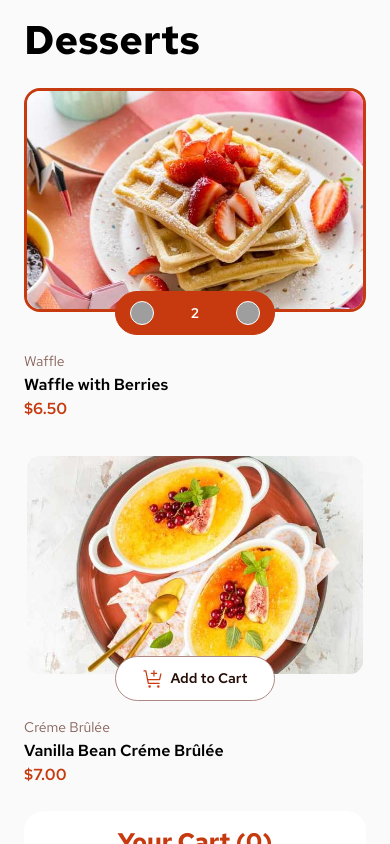
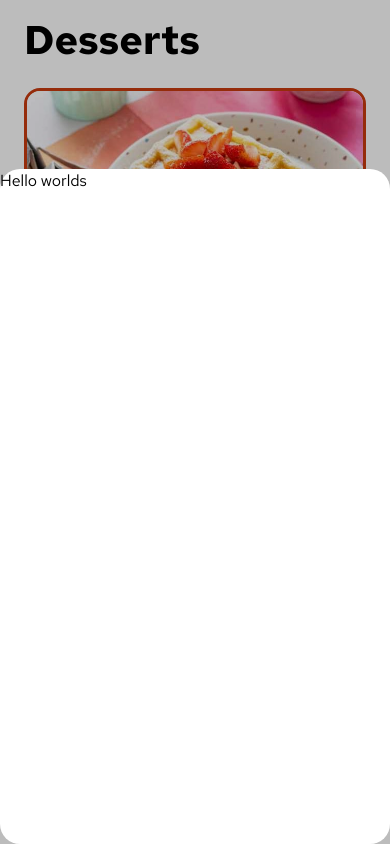
Before and after one commit to redstar504/react-food-cart, a React (Vite) app: page / in a window 390 px wide. Shown: the top 844 px of the page. Built offline with nearby package versions, Linux system fonts and the light colour scheme; grey boxes are pictures that could not be loaded.

Commit message:
wip - mobile layout

```diff
--- a/src/App.tsx
+++ b/src/App.tsx
@@ -34,12 +34,18 @@ const products: Product[] = [
 const initialCart: CartProduct[] = [
     {
         productId: 1,
-        quantity: 2
+        quantity: 2,
+    },
+    {
+        productId: 2,
+        quantity: 1,
     }
 ]
 
 function App() {
     const [cart, setCart] = useState<CartProduct[]>(initialCart)
+    const [isOrderConfirmed, setIsOrderConfirmed] = useState(true)
+
     const isProductInCart = (productId: number) => !!cart.find(ci => ci.productId === productId)
     const numProductsInCart = (productId: number) => cart.find(ci => ci.productId === productId)?.quantity ?? 0
 
@@ -55,16 +61,28 @@ function App() {
                         <li key={product.id} className={isProductInCart(product.id) ? 'selected' : ''}>
                             <a href="#">
                                 <picture>
-                                    <source srcSet={`images/image-${product.imageName}-desktop.jpg`} media="(min-width: 768px)" />
-                                    <source srcSet={`images/image-${product.imageName}-tablet.jpg`} media="(min-width: 480px)" />
-                                    <img src={`images/image-${product.imageName}-mobile.jpg`} alt="Waffle" />
+                                    <source srcSet={`images/image-${product.imageName}-desktop.jpg`}
+                                            media="(min-width: 768px)"/>
+                                    <source srcSet={`images/image-${product.imageName}-tablet.jpg`}
+                                            media="(min-width: 480px)"/>
+                                    <img src={`images/image-${product.imageName}-mobile.jpg`} alt="Waffle"/>
                                 </picture>
                             </a>
                             {isProductInCart(product.id) ? (
                                 <div className="cartControlButton">
-                                    <button className="decreaseQuantity"></button>
+                                    <button
+                                        className="decreaseQuantity"
+                                        onClick={() => {
+                                            console.log("foo")
+                                        }}
+                                    ></button>
                                     {numProductsInCart(product.id)}
-                                    <button className="increaseQuantity"></button>
+                                    <button
+                                        className="increaseQuantity"
+                                        onClick={() => {
+                                            console.log("bar")
+                                        }}
+                                    ></button>
                                 </div>
                             ) : (
                                 <button>
@@ -79,14 +97,71 @@ function App() {
                     ))}
                 </ul>
 
-                <div id="cart">
-                    <h2 className="text-2">Your Cart (0)</h2>
-                    <img id="emptyImg" src="/images/illustration-empty-cart.svg" alt="Empty cart"/>
-                    <p className="text-4-bold">Your added items will appear here.</p>
-                </div>
+                {cart.length > 0 ? (
+                    <div id="cart">
+                        <h2 className="text-2">Your Cart ({cart.length})</h2>
+                        <ul>
+                            {cart.map(cartProduct => (
+                                <CartProduct productId={cartProduct.productId} quantity={cartProduct.quantity} />
+                            ))}
+                        </ul>
+
+                        <div id="cartTotal">
+                            <p className="text-4">Order Total</p>
+                            <strong className="text-2">$46.50</strong>
+                        </div>
+
+                        <div id="cartFootnote">
+                            <img src="/images/icon-carbon-neutral.svg" alt="Carbon Neutral" />
+                            This is a <strong className="text-4-bold ">carbon-neutral</strong> delivery
+                        </div>
+
+                        <button
+                            id="confirmOrder"
+                            className="text-3"
+                            onClick={() => setIsOrderConfirmed(v => !v)}
+                        >
+                            Confirm Order
+                        </button>
+                    </div>
+                ) : (
+                    <div id="cart">
+                        <h2 className="text-2">Your Cart ({cart.length})</h2>
+                        <img id="emptyImg" src="/images/illustration-empty-cart.svg" alt="Empty cart"/>
+                        <p className="text-4-bold">Your added items will appear here.</p>
+                    </div>
+                )}
+
+                { isOrderConfirmed && (
+                    <>
+                        <div id="overlay" onClick={() => setIsOrderConfirmed(false)}></div>
+                        <div className="modal">
+                            <p>Hello worlds</p>
+                        </div>
+                    </>
+                )}
             </div>
         </>
     )
 }
 
 export default App
+
+function CartProduct({productId, quantity}: { productId: number, quantity: number}) {
+    const product = products.find(p => p.id == productId)
+    const subtotal = product ? product.price * quantity : 0
+
+    return product ? (
+        <li key={productId}>
+            <div className="cartLineItem">
+                <h3 className="text-4-bold">{product.longName}</h3>
+                <span className="cartQuantity text-4-bold">{quantity}x</span>
+                @ ${product.price.toFixed(2)}
+                <strong className="text-4-bold">${subtotal.toFixed(2)}</strong>
+            </div>
+            <button>
+                <img src="/images/icon-remove-item.svg"/>
+            </button>
+        </li>
+    ) : undefined
+}
--- a/src/screen.css
+++ b/src/screen.css
@@ -45,6 +45,34 @@ ul {
 
 /* end reset */
 
+html, body, #root {
+    height: 100%;
+}
+
+#container {
+    min-height: 100%;
+    position: relative;
+}
+
+.modal {
+    position: fixed;
+    bottom: 0;
+    left: 0;
+    width: 100%;
+    height: 80%;
+    background: #fff;
+    border-radius: 1.25em;
+}
+
+#overlay {
+    position: fixed;
+    top: 0;
+    left: 0;
+    width: 100%;
+    height: 100%;
+    background: rgba(0, 0, 0, 0.25);
+}
+
 :root {
     --red: hsl(14, 86%, 42%);
     --rose-900: hsl(14, 65%, 9%);
@@ -77,13 +105,14 @@ body {
 }
 
 .text-4 {
-    font: 400 .875em/1.5 "Red Hat Text", sans-serif;
+    font: 400 1rem/1.5 "Red Hat Text", sans-serif;
     letter-spacing: 0;
 }
 
 .text-4-bold {
-    font: 600 .875em/1.5 "Red Hat Text", sans-serif;
+    font: 600 1rem/1.5 "Red Hat Text", sans-serif;
     letter-spacing: 0;
+    color: #000;
 }
 
 #container {
@@ -145,8 +174,8 @@ body {
 }
 
 #productList .cartControlButton button {
-    width: 1.5em;
-    height: 1.5em;
+    width: 2em;
+    height: 2em;
     border-radius: 50%;
     border: 1px solid #fff;
 }
@@ -171,8 +200,11 @@ body {
     background: #fff;
     border-radius: 1.25em;
     padding: 1em 1.5em;
-    text-align: center;
     color: var(--rose-500);
+    text-align: left;
+    display: flex;
+    flex-direction: column;
+    row-gap: 1em;
 }
 
 #cart h2 {
@@ -186,6 +218,67 @@ body {
     margin: 0 auto;
 }
 
+#cart li {
+    border-bottom: 1px solid var(--rose-100);
+    padding: 1em 0;
+    display: flex;
+    justify-content: flex-start;
+    align-items: center;
+}
+
+#cart li button {
+    margin-left: auto;
+    width: 1.25em;
+    height: 1.25em;
+    border-radius: 50%;
+    border: 1px solid var(--rose-400);
+    display: flex;
+    align-items: center;
+    justify-content: center;
+}
+
+.cartQuantity {
+    color: var(--red);
+}
+
+.cartLineItem {
+    display: flex;
+    column-gap: 1rem;
+    flex-wrap: wrap;
+    align-items: center;
+}
+
+.cartLineItem strong {
+    color: var(--rose-500);
+}
+
+.cartLineItem h3 {
+    flex-basis: 100%;
+}
+
+#cartTotal {
+    display: flex;
+    justify-content: space-between;
+    color: var(--rose-900);
+    align-items: center;
+}
+
+#cartFootnote {
+    background: var(--rose-50);
+    text-align: center;
+    border-radius: 1.25em;
+    height: 3.25em;
+    line-height: 3.25em;
+}
+
+#confirmOrder {
+    background: var(--red);
+    color: #fff;
+    height: 3.25em;
+    line-height: 3.25em;
+    border-radius: 1.25em;
+}
+
 @media (min-width: 688px) {
     body {
         background: green;
```
